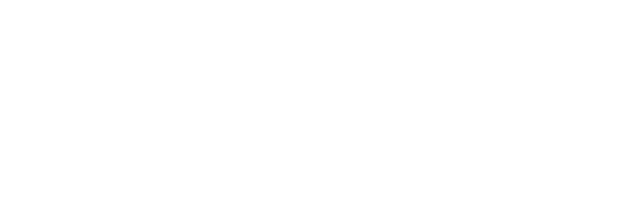
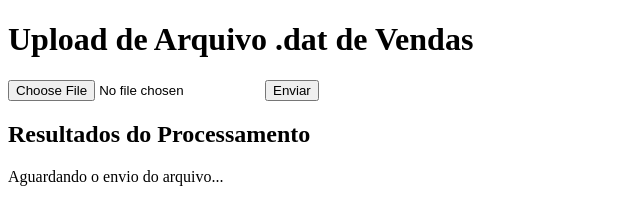
Before and after one commit to EmanuelleBRL/Processing_System_ArchiveDAT, a plain HTML site: page frontend/index.html in a window 1280 px wide. Shown: the whole page, without its empty margins (0-640 px from the left). Drawn offline with Linux system fonts and the light colour scheme.

Commit message:
Update index.html

```diff
--- a/frontend/index.html
+++ b/frontend/index.html
@@ -1,11 +1,22 @@
 <!DOCTYPE html>
 <html lang="en">
-  <head>
+<head>
     <meta charset="UTF-8" />
     <meta name="viewport" content="width=device-width, initial-scale=1.0" />
-    <title>Processing_System_ArchiveDAT</title>
-  </head>
-  <body>
+    <title>Processamento de Arquivo DAT</title>
+</head>
+<body>
+    <h1>Upload de Arquivo .dat de Vendas</h1>
+    <form id="uploadForm">
+        <input type="file" id="fileInput" name="file" accept=".dat" required />
+        <button type="submit">Enviar</button>
+    </form>
+
+    <h2>Resultados do Processamento</h2>
+    <div id="result">
+        <p>Aguardando o envio do arquivo...</p>
+    </div>
+
     <script src="scripts/index.js"></script>
-  </body>
+</body>
 </html>
```
